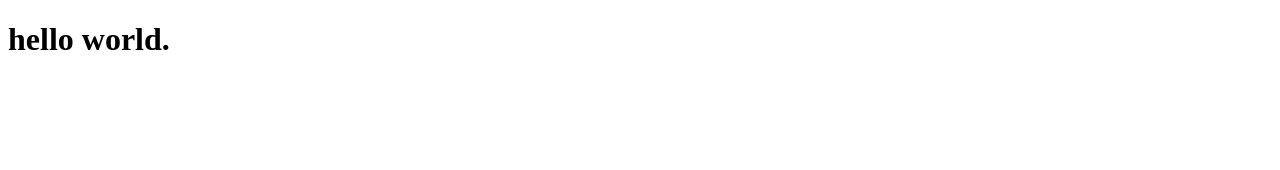
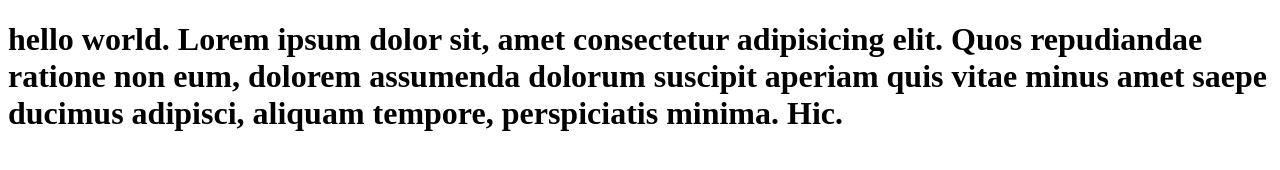
Before and after one commit to bipulakter/influencer-gear, a plain HTML site: page index.html in a window 1280 px wide. Drawn offline with Linux system fonts and the light colour scheme.

Commit message:
second commit

```diff
--- a/index.html
+++ b/index.html
@@ -7,6 +7,6 @@
     <title>Influencer Gear</title>
 </head>
 <body>
-    <h1>hello world.</h1>
+    <h1>hello world. Lorem ipsum dolor sit, amet consectetur adipisicing elit. Quos repudiandae ratione non eum, dolorem assumenda dolorum suscipit aperiam quis vitae minus amet saepe ducimus adipisci, aliquam tempore, perspiciatis minima. Hic.</h1>
 </body>
 </html>
```
